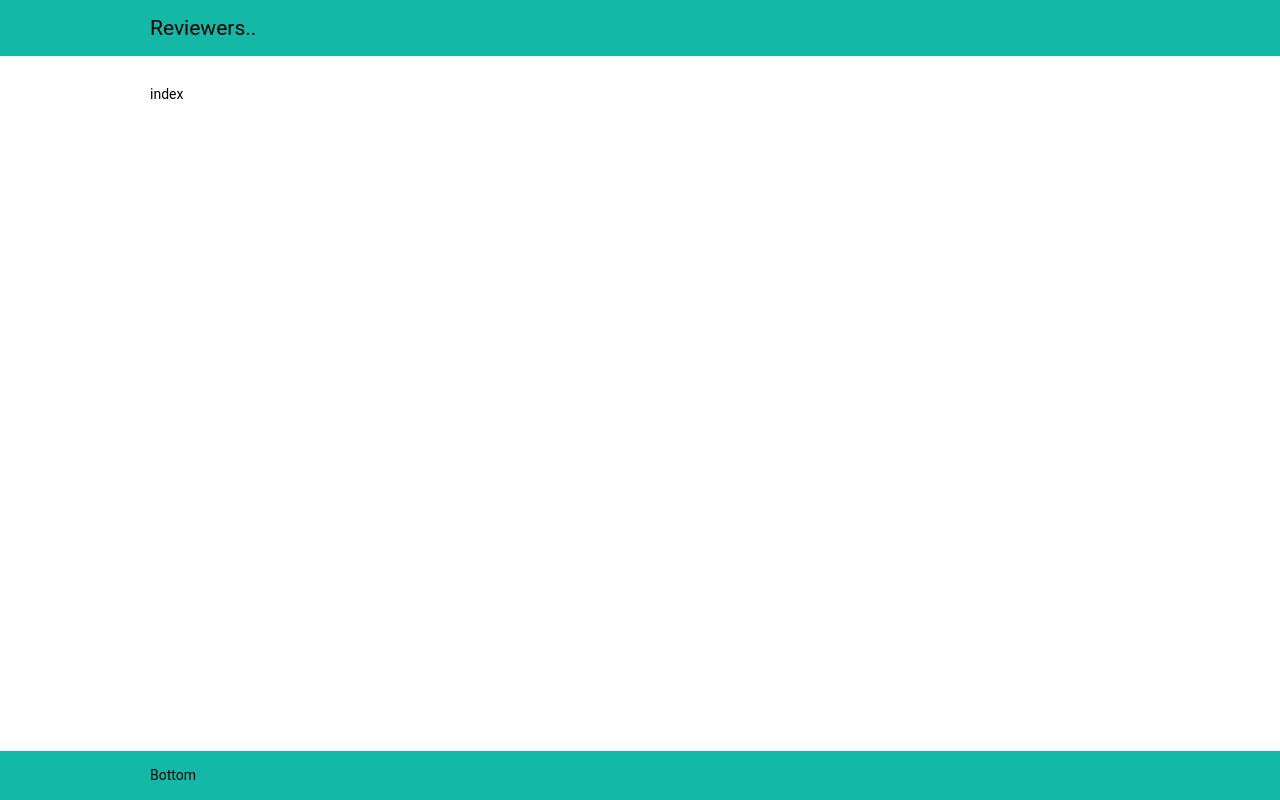
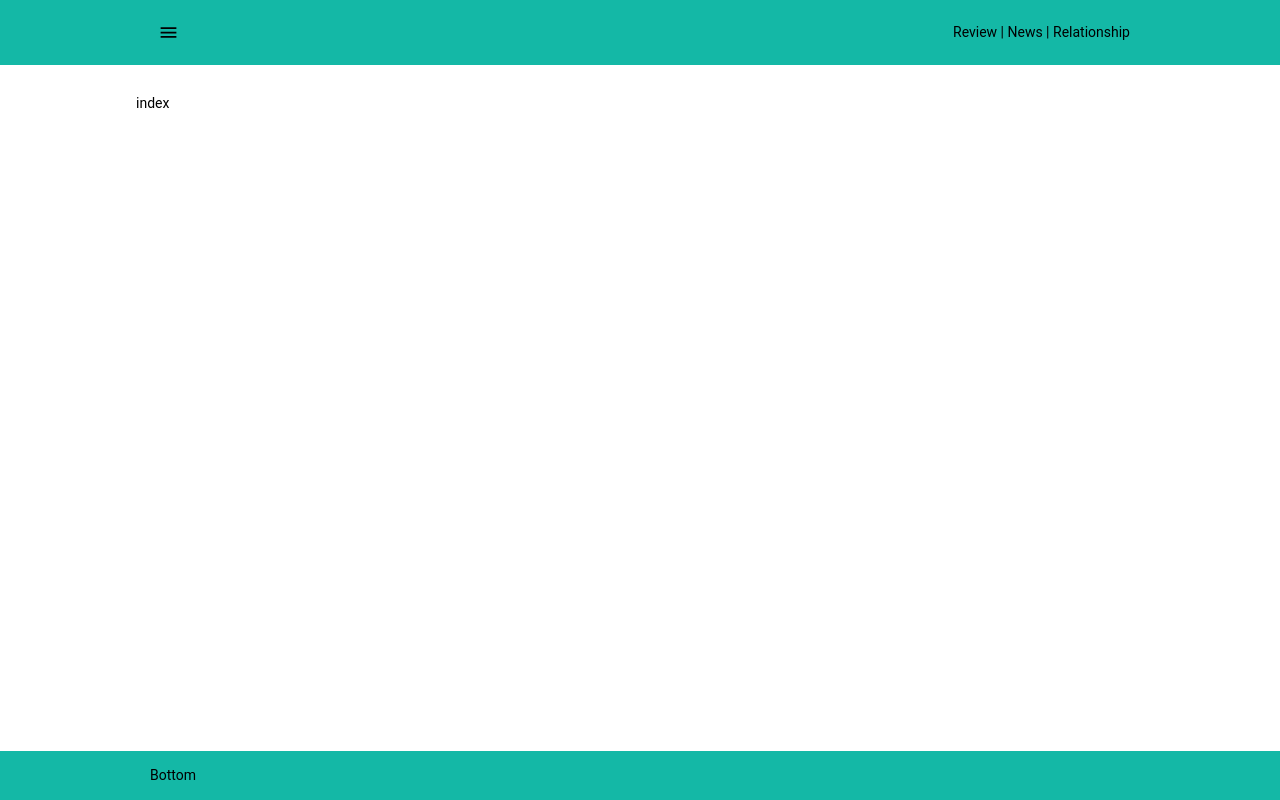
Before and after one commit to mooooburg-dev/articles-web, a Next.js app: page / in a window 1280 px wide. Built offline with nearby package versions, Linux system fonts and the light colour scheme; no server answers.

Commit message:
💄 UI 작업

```diff
--- a/src/components/Content.tsx
+++ b/src/components/Content.tsx
@@ -6,8 +6,8 @@ type Props = {
 
 export default function Content({ children }: Props) {
   return (
-    <main className="relative overflow-auto max-w-6xl h-[calc(100vh - 140px)] mx-auto my-4 p-4">
-      {children}
+    <main className="relative overflow-auto h-[calc(100vh-140px)]  my-4 p-4">
+      <div className={'max-w-6xl mx-auto'}>{children}</div>
     </main>
   );
 }
--- a/src/components/Layout.tsx
+++ b/src/components/Layout.tsx
@@ -1,6 +1,6 @@
 import React from 'react';
 import Bottom from './Bottom';
-// import Content from './Content';
+import Content from './Content';
 import Header from './Header';
 import Navbar from './Navbar';
 
@@ -13,9 +13,7 @@ export default function Layout({ children }: Props) {
     <div className="w-full">
       <Header />
       <Navbar />
-      <main className="relative overflow-auto max-w-6xl h-[calc(100vh - 140px)] mx-auto my-4 p-4">
-        {children}
-      </main>
+      <Content>{children}</Content>
       <Bottom />
     </div>
   );
--- a/src/components/Navbar.tsx
+++ b/src/components/Navbar.tsx
@@ -1,3 +1,5 @@
+import { Menu } from '@mui/icons-material';
+import { Button, Grid, IconButton } from '@mui/material';
 import Link from 'next/link';
 import React from 'react';
 
@@ -9,11 +11,20 @@ export default function Navbar({ children, ...args }: Props) {
   return (
     <div className={`z-10 w-full bg-teal-500`}>
       <div className={'navbarInner max-w-6xl mx-auto p-4'}>
-        <h1 className="text-2xl">
-          <Link href="/">
-            <a>Reviewers..</a>
-          </Link>
-        </h1>
+        <Grid container alignItems="center">
+          <Grid item xs={2}>
+            <IconButton
+              color="inherit"
+              aria-label="upload picture"
+              component="span"
+            >
+              <Menu />
+            </IconButton>
+          </Grid>
+          <Grid item xs={10} className={'text-right'}>
+            Review | News | Relationship
+          </Grid>
+        </Grid>
       </div>
     </div>
   );
--- a/src/pages/reviews/index.tsx
+++ b/src/pages/reviews/index.tsx
@@ -35,9 +35,11 @@ export default function Reviews() {
   return (
     <div className="reviews vh-1">
       <div className="inner ">
+        <h3>#2030</h3>
         {data && (
-          <ul>
+          <ul className="mt-8">
             {data.map((post: any) => (
+              <li className={'mb-8'}>
                 <Grid container spacing={2}>
                   <Grid item xs={4} sm={2}>
                     <div>
@@ -45,12 +47,13 @@ export default function Reviews() {
                     </div>
                   </Grid>
                   <Grid item xs={8} sm={10}>
-                  <div key={post.id} className={'mb-20'}>
+                    <div key={post.id}>
                       <p className="font-bold text-teal-700 ">{post.title}</p>
                       <p>{post.body}</p>
                     </div>
                   </Grid>
                 </Grid>
+              </li>
             ))}
           </ul>
         )}
--- a/styles/globals.css
+++ b/styles/globals.css
@@ -21,3 +21,13 @@ a {
 * {
   box-sizing: border-box;
 }
+
+h2 {
+  font-size: 1.5rem;
+  font-weight: bold;
+}
+
+h3 {
+  font-size: 1.3rem;
+  font-weight: bold;
+}
```
Lines whose indentation alone changed are shown as unchanged.
